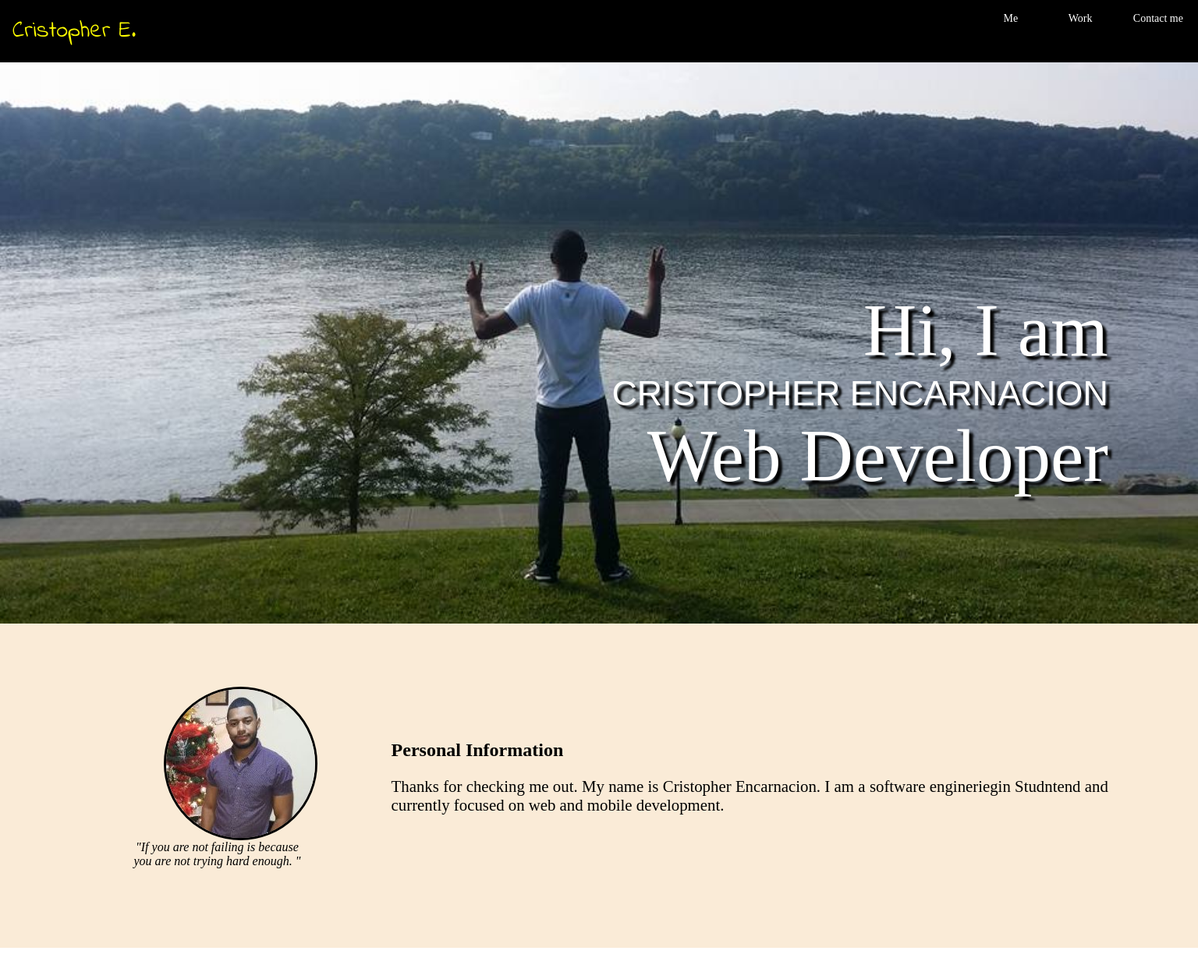
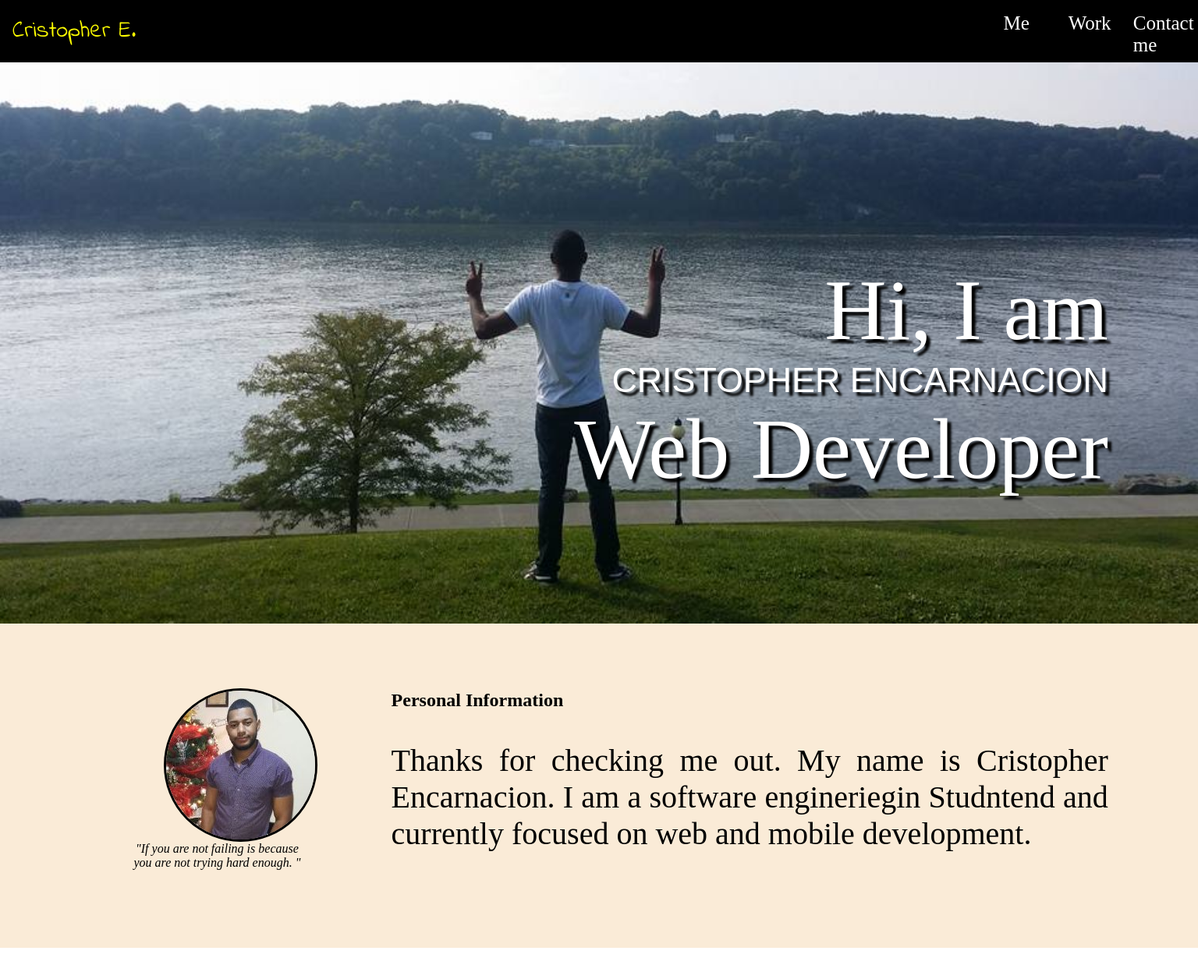
Before and after one commit to chris0715/Portfolio, a plain HTML site: page index.html in a window 1536 px wide. Shown: the top 1256 px of the page at 78% size. Drawn offline with nearby package versions, Linux system fonts and the light colour scheme.

Commit message:
a few more modifications

```diff
--- a/styles.css
+++ b/styles.css
@@ -328,11 +328,11 @@ skill-list {
 
 
   ul li {
-    font-size: 14px;
+    font-size: 25px;
   }
   p {
     text-align: justify;
-    font-size: 1.3rem;
+    font-size: 40px;
   }
 
   .skills-title {
@@ -349,11 +349,11 @@ skill-list {
 }
 
   #my-work h2 {
-    font-size: 2rem;
+    font-size: 55px;
   }
 
   .image-wrapper {
-  font-size: 95px;
+  font-size: 110px;
   }
 
 
```
